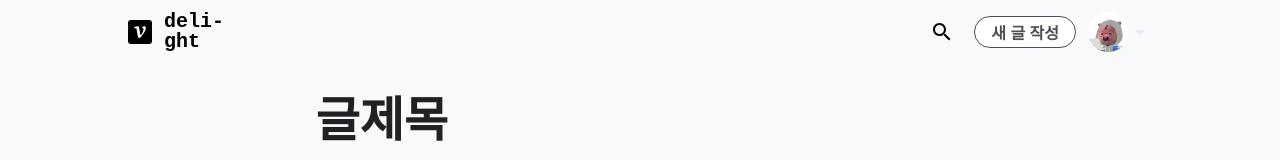
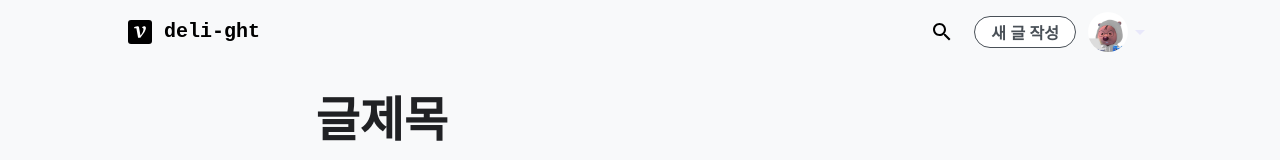
Before and after one commit to SPACE-DEV-CLUB/SPACE_DEV_CLUB_FRONT, a Next.js app: page /details in a window 1280 px wide. Shown: the top 160 px of the page. Built offline with nearby package versions, Linux system fonts and the light colour scheme; a web font is replaced by a local one.

Commit message:
🐛 fix header errors & add animation - 🚚  move header to common folder - 🐛  fix position error
- 🎨  fix headermenu tags

- 🐛  fix header username error

- ✨  add header animation

- 💚  fix routes error

```diff
--- a/src/components/MyPage/Header.tsx
+++ b/src/components/Common/Header.tsx
@@ -1,32 +1,65 @@
-import styled from '@emotion/styled';
-import Image from 'next/image';
-import SearchIcon from '@mui/icons-material/Search';
-import ArrowDropDownIcon from '@mui/icons-material/ArrowDropDown';
-import { useState } from 'react';
-import { HeaderMenu } from './HeaderMenu';
+import styled from "@emotion/styled"
+import Image from "next/image"
+import SearchIcon from "@mui/icons-material/Search"
+import ArrowDropDownIcon from "@mui/icons-material/ArrowDropDown"
+import { useEffect, useRef, useState } from "react"
+import { HeaderMenu } from "./HeaderMenu"
 import {
   MEDIA_QUERY_END_POINT,
   PALLETS_DARK,
   PALLETS_LIGHT,
-} from '../../constants';
-import Link from 'next/link';
+} from "../../constants"
+import Link from "next/link"
+import { css } from "@emotion/react"
 
 interface HeaderProps {
-  username: string | string[] | undefined;
-  user: boolean;
+  username: string | string[] | undefined
+  user: boolean
 }
 export const Header = ({
-  username = '',
+  username = "",
   user = false,
 }: HeaderProps): JSX.Element => {
-  const [showMenu, setShowMenu] = useState(false);
+  const [showMenu, setShowMenu] = useState(false)
 
   const handleMenu = () => {
-    setShowMenu(!showMenu);
-  };
+    setShowMenu(!showMenu)
+  }
+
+  const scrollTop = useRef(0)
+  const lastscrollTop = useRef(0)
+  const [navTop, setNavTop] = useState(0)
+  const [navPosition, setNavPosition] = useState(true) // true면 static false면 fixed
+
+  const scrollNav = () => {
+    scrollTop.current = window.scrollY
+
+    if (scrollTop.current <= 64) {
+      setNavPosition(true)
+    } else {
+      setNavPosition(false)
+      if (scrollTop.current > lastscrollTop.current) {
+        setNavTop(-64)
+        setShowMenu(false)
+      } else {
+        setNavTop(0)
+      }
+    }
+    console.log(scrollTop, lastscrollTop, navTop)
+
+    lastscrollTop.current = scrollTop.current
+  }
+
+  useEffect(() => {
+    window.addEventListener("scroll", scrollNav)
+
+    return () => {
+      window.removeEventListener("scroll", scrollNav)
+    }
+  }, [])
 
   return (
-    <HeaderComponent>
+    <HeaderComponent top={navTop} position={navPosition}>
       <HeaderContainer>
         <HeaderUtils>
           {user ? (
@@ -77,20 +110,34 @@ export const Header = ({
               layout="fixed"
             />
             <ArrowDropDownIcon className="arrow" />
-            {showMenu && <HeaderMenu />}
+            {showMenu && <HeaderMenu username={username} />}
           </UserUtils>
         </HeaderUtils>
       </HeaderContainer>
     </HeaderComponent>
-  );
-};
+  )
+}
+
+type HeaderComponentProps = {
+  top: number
+  position: boolean
+}
+
+const headerTop = ({ top, position }: HeaderComponentProps) => css`
+  position: ${position ? "static" : "fixed"};
+  top: ${top}px;
+`
 
 const HeaderComponent = styled.header`
   width: 100%;
+  z-index: 100;
+  background: ${PALLETS_LIGHT.BACKGROUND};
   display: flex;
   justify-content: center;
   align-items: center;
-`;
+  ${headerTop}
+  transition : 0.1s linear;
+`
 
 const HeaderContainer = styled.section`
   display: flex;
@@ -110,7 +157,7 @@ const HeaderContainer = styled.section`
   @media screen and (max-width: ${MEDIA_QUERY_END_POINT.TABLET}) {
     width: calc(100% - 32px);
   }
-`;
+`
 
 const HeaderUtils = styled.article`
   display: flex;
@@ -122,26 +169,30 @@ const HeaderUtils = styled.article`
   & > *:not(:last-child) {
     margin-right: 12px;
   }
-`;
+`
 
 const LogoContainer = styled(Link)`
   display: flex;
-`;
+`
 
 const LogoLink = styled.a`
   display: flex;
   align-items: center;
-`;
+`
 const LogoImg = styled.svg`
   width: 24px;
   height: 24px;
-`;
+  flex-shrink: 0;
+`
 
 const UserName = styled.a`
   margin-left: 12px;
-  font-family: 'Fira Mono', monospace;
-  max-width: calc(100% - 200px);
-`;
+  font-family: "Fira Mono", monospace;
+  max-width: calc(100vw - 200px);
+  text-overflow: ellipsis;
+  white-space: nowrap;
+  overflow: hidden;
+`
 const SearchBtn = styled.a`
   display: flex;
   align-items: center;
@@ -154,10 +205,12 @@ const SearchBtn = styled.a`
     border-radius: 50%;
     background: ${PALLETS_LIGHT.BACKGROUND};
   }
-`;
+`
 const UserUtils = styled.article`
   cursor: pointer;
   display: flex;
+  flex-shrink: 0;
+  position: relative;
   align-items: center;
   svg:hover {
     fill: #000;
@@ -168,11 +221,11 @@ const UserUtils = styled.article`
       color: ${PALLETS_LIGHT.MAIN};
     }
   }
-`;
+`
 
 const UserProfile = styled(Image)`
   border-radius: 50%;
-`;
+`
 
 const NewPostBtn = styled.button`
   height: 32px;
@@ -194,4 +247,4 @@ const NewPostBtn = styled.button`
   @media screen and (max-width: ${MEDIA_QUERY_END_POINT.TABLET}) {
     display: none;
   }
-`;
+`
--- a/src/components/MyPage/HeaderMenu.tsx
+++ b/src/components/Common/HeaderMenu.tsx
@@ -1,30 +1,47 @@
 import styled from "@emotion/styled"
+import Link from "next/link"
 import {
   MEDIA_QUERY_END_POINT,
   PALLETS_DARK,
   PALLETS_LIGHT,
 } from "../../constants"
 
-export const HeaderMenu = () => {
+interface HeaderMenuProps {
+  username: string | string[] | undefined
+}
+
+export const HeaderMenu = ({ username }: HeaderMenuProps) => {
   return (
     <Menus>
       <MenuList>
+        <Link href={`/${username}`} passHref>
           <MenuBtn>내 벨로그</MenuBtn>
+        </Link>
       </MenuList>
       <MenuList className="newPost">
+        <Link href={"/"} passHref>
           <MenuBtn>새 글 작성</MenuBtn>
+        </Link>
       </MenuList>
       <MenuList>
+        <Link href={"/"} passHref>
           <MenuBtn>임시 글</MenuBtn>
+        </Link>
       </MenuList>
       <MenuList>
+        <Link href={"/"} passHref>
           <MenuBtn>읽기 목록</MenuBtn>
+        </Link>
       </MenuList>
       <MenuList>
+        <Link href={"/"} passHref>
           <MenuBtn>설정</MenuBtn>
+        </Link>
       </MenuList>
       <MenuList>
+        <Link href={"/"} passHref>
           <MenuBtn>로그아웃</MenuBtn>
+        </Link>
       </MenuList>
     </Menus>
   )
@@ -32,9 +49,10 @@ export const HeaderMenu = () => {
 
 const Menus = styled.ul`
   position: absolute;
-  top: 70px;
-  right: 16px;
+  top: 50px;
+  right: 10px;
   background: ${PALLETS_LIGHT.CARD_BACKGROUND};
+  z-index: 100;
   box-shadow: 0 0 20px 0 #efefef;
   .newPost {
     display: none;
@@ -45,7 +63,8 @@ const Menus = styled.ul`
 `
 const MenuList = styled.li``
 
-const MenuBtn = styled.button`
+const MenuBtn = styled.a`
+  display: inline-block;
   width: 192px;
   padding: 14px 16px;
   text-align: left;
--- a/src/components/MyPage/MypageLayout.tsx
+++ b/src/components/MyPage/MypageLayout.tsx
@@ -1,7 +1,8 @@
 import styled from "@emotion/styled"
 import Head from "next/head"
 import React, { ReactNode } from "react"
-import { Header, Intro } from "./"
+import { Header } from "../Common/Header"
+import { Intro } from "./"
 import { Mymenu } from "./Mymenu"
 
 interface LayoutProps {
--- a/src/components/MyPage/Series/SeriesContainer.tsx
+++ b/src/components/MyPage/Series/SeriesContainer.tsx
@@ -42,7 +42,7 @@ const SeriesContaienr = ({
                   date={e.date}
                 />
               )
-            })
+            }).reverse()
           : DETAIL_CARD_DATA.map((e, i) => {
               return (
                 <DetailCard
@@ -55,7 +55,7 @@ const SeriesContaienr = ({
                   date={e.date}
                 />
               )
-            }).reverse()}
+            })}
       </CardContainer>
     </SeriesContainer>
   )
--- a/src/components/MyPage/index.tsx
+++ b/src/components/MyPage/index.tsx
@@ -1,5 +1,3 @@
-export * from "./Header"
 export * from "./Intro"
 export * from "./Mymenu"
 export * from "./Profile"
-export * from "./HeaderMenu"
--- a/src/pages/[id]/series/[title].tsx
+++ b/src/pages/[id]/series/[title].tsx
@@ -1,7 +1,7 @@
 import styled from "@emotion/styled"
 import { useRouter } from "next/router"
 import { useState } from "react"
-import { Header } from "../../../components/MyPage"
+import { Header } from "../../../components/Common/Header"
 import SeriesContaienr from "../../../components/MyPage/Series/SeriesContainer"
 import SeriesEditContainer from "../../../components/MyPage/Series/SeriesEditContainer"
 import { PALLETS_LIGHT } from "../../../constants"
```
Also changed, not shown: src/components/MyPage/MyCard.tsx (+23 -24 lines), src/pages/details/index.tsx (+15 -14 lines). Lines whose indentation alone changed are shown as unchanged.
